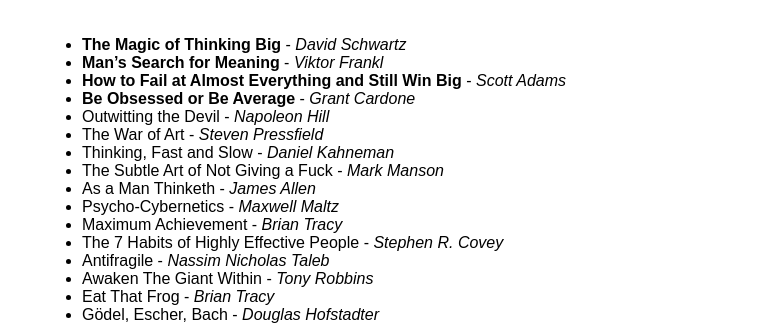
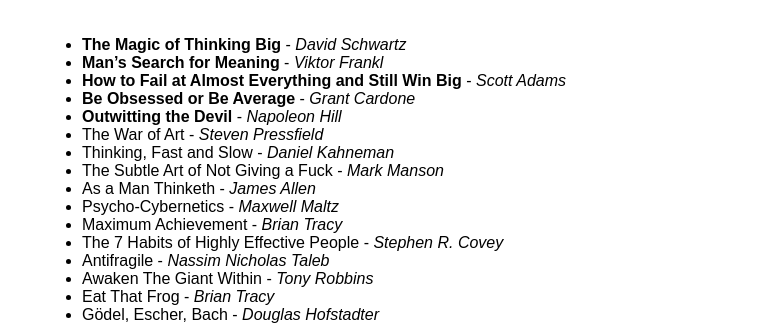
Before and after one commit to svenhofstede-zz/svenhofstede.github.ios, a Jekyll site: the page built from _posts/2016-12-02-book-list.md, in a window 1280 px wide. Shown: the part 1027-1352 px from the top of the page, without its empty margins (258-1015 px from the left). Built offline with Jekyll 4.4.1, drawn with Linux system fonts in a browser that asks for light colours; some web fonts are replaced.

```diff
--- a/_posts/2016-12-02-book-list.md
+++ b/_posts/2016-12-02-book-list.md
@@ -38,7 +38,7 @@ My ever-evolving reading list for the coming weeks, months, years :)
 * **Man’s Search for Meaning** - *Viktor Frankl*
 * **How to Fail at Almost Everything and Still Win Big** - *Scott Adams*
 * **Be Obsessed or Be Average** - *Grant Cardone*
-* Outwitting the Devil - *Napoleon Hill*
+* **Outwitting the Devil** - *Napoleon Hill*
 * The War of Art - *Steven Pressfield*
 * Thinking, Fast and Slow - *Daniel Kahneman*
 * The Subtle Art of Not Giving a Fuck - *Mark Manson*
```
